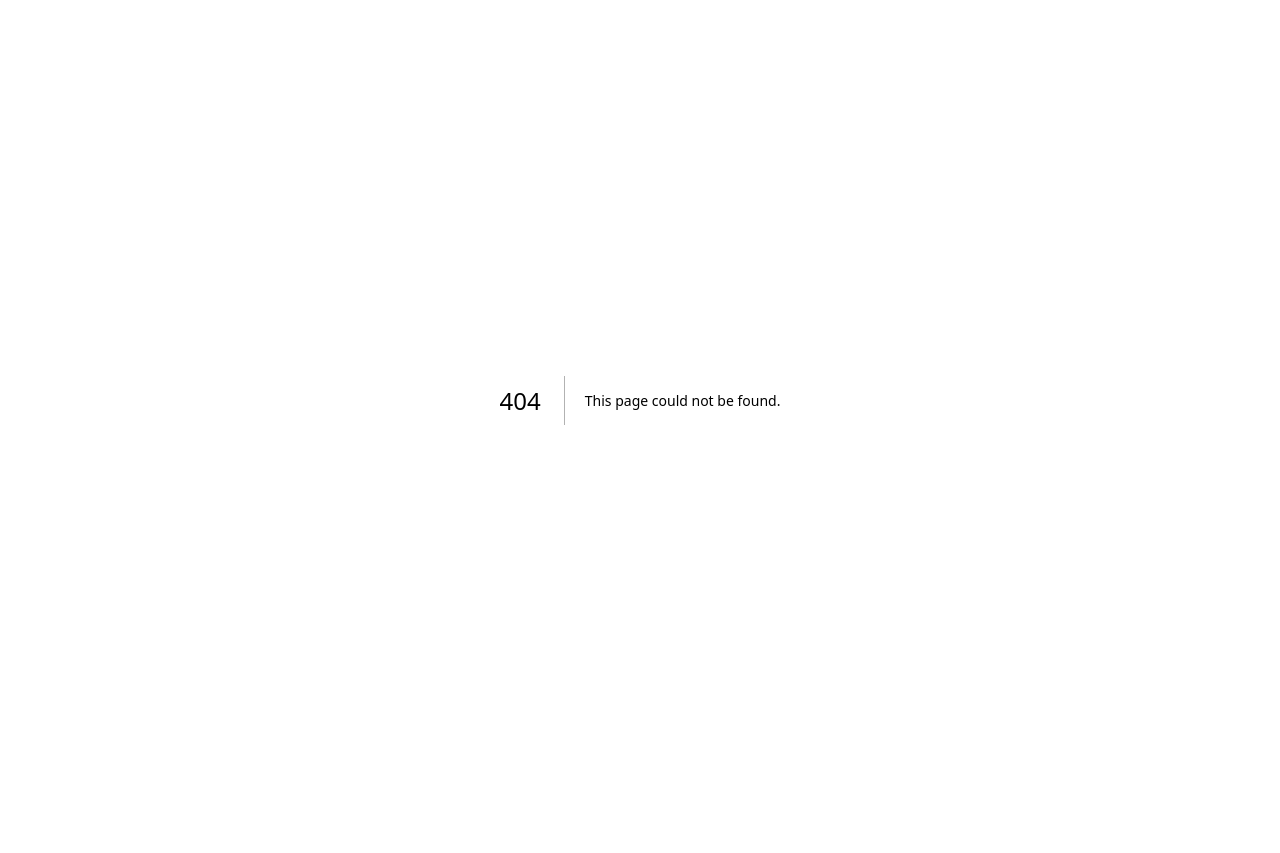
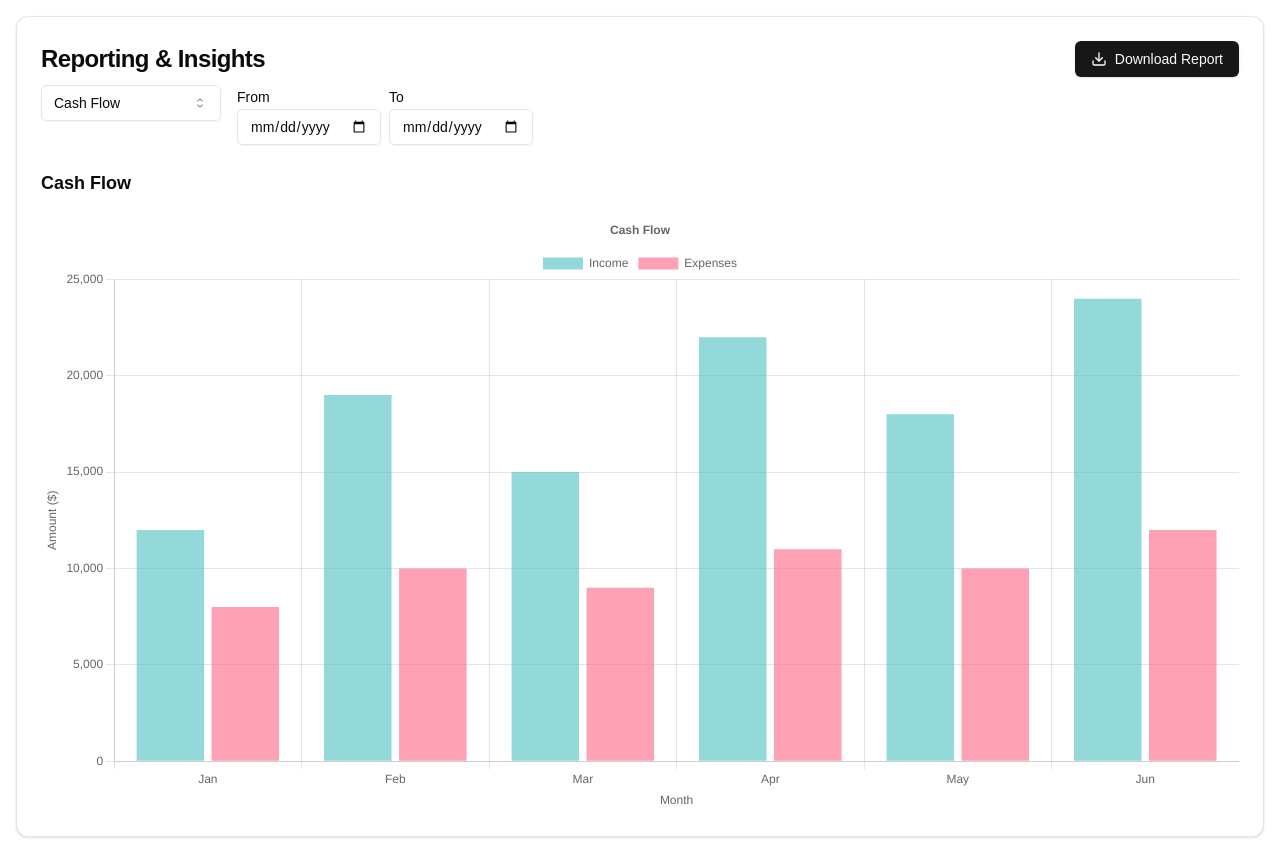
Before and after one commit to LeoUrzua/lending-frontend, a Next.js app: page /reporting in a window 1280 px wide. Before the commit this address had no page. Before the commit the page ends 800 px from the top, so only its background shows below. Built offline with nearby package versions, Linux system fonts and the light colour scheme.

Commit message:
add borrower profile

```diff
--- a/package.json
+++ b/package.json
@@ -17,11 +17,13 @@
     "@radix-ui/react-select": "^2.1.1",
     "@radix-ui/react-slot": "^1.1.0",
     "@radix-ui/react-tabs": "^1.1.0",
+    "chart.js": "^4.4.4",
     "class-variance-authority": "^0.7.0",
     "clsx": "^2.1.1",
     "lucide-react": "^0.439.0",
     "next": "14.2.9",
     "react": "^18",
+    "react-chartjs-2": "^5.2.0",
     "react-dom": "^18",
     "tailwind-merge": "^2.5.2",
     "tailwindcss-animate": "^1.0.7"
--- /dev/null
+++ b/src/app/reporting/page.tsx
@@ -0,0 +1,10 @@
+import { ReportingInsights } from "@/components/reporting-insights";
+
+
+export default function Home() {
+  return (
+    <div>
+      <ReportingInsights />
+    </div>
+  );
+}
--- /dev/null
+++ b/src/components/reporting-insights.tsx
@@ -0,0 +1,183 @@
+'use client'
+
+import React, { useState } from 'react'
+import { Button } from "@/components/ui/button"
+import { Card, CardContent, CardHeader, CardTitle } from "@/components/ui/card"
+import { Select, SelectContent, SelectItem, SelectTrigger, SelectValue } from "@/components/ui/select"
+import { Input } from "@/components/ui/input"
+import { Label } from "@/components/ui/label"
+import { Download, BarChart, PieChart } from 'lucide-react'
+import { Bar, Pie } from 'react-chartjs-2'
+import {
+  Chart as ChartJS,
+  CategoryScale,
+  LinearScale,
+  BarElement,
+  Title,
+  Tooltip,
+  Legend,
+  ArcElement
+} from 'chart.js'
+
+ChartJS.register(
+  CategoryScale,
+  LinearScale,
+  BarElement,
+  Title,
+  Tooltip,
+  Legend,
+  ArcElement
+)
+
+// Mock data for cash flow
+const cashFlowData = {
+  labels: ['Jan', 'Feb', 'Mar', 'Apr', 'May', 'Jun'],
+  datasets: [
+    {
+      label: 'Income',
+      data: [12000, 19000, 15000, 22000, 18000, 24000],
+      backgroundColor: 'rgba(75, 192, 192, 0.6)',
+    },
+    {
+      label: 'Expenses',
+      data: [8000, 10000, 9000, 11000, 10000, 12000],
+      backgroundColor: 'rgba(255, 99, 132, 0.6)',
+    },
+  ],
+}
+
+// Mock data for overdue loans
+const overdueLoanData = {
+  labels: ['1-30 days', '31-60 days', '61-90 days', '90+ days'],
+  datasets: [
+    {
+      data: [5000, 3000, 2000, 1000],
+      backgroundColor: [
+        'rgba(255, 99, 132, 0.6)',
+        'rgba(54, 162, 235, 0.6)',
+        'rgba(255, 206, 86, 0.6)',
+        'rgba(75, 192, 192, 0.6)',
+      ],
+    },
+  ],
+}
+
+export function ReportingInsights() {
+  const [dateRange, setDateRange] = useState({ from: '', to: '' })
+  const [reportType, setReportType] = useState('cashFlow')
+
+  const handleDownload = () => {
+    // In a real application, this would generate and download the report
+    alert('Downloading report...')
+  }
+
+  const handleDateChange = (e: React.ChangeEvent<HTMLInputElement>) => {
+    const { name, value } = e.target
+    setDateRange(prev => ({ ...prev, [name]: value }))
+  }
+
+  const cashFlowOptions = {
+    responsive: true,
+    plugins: {
+      legend: {
+        position: 'top' as const,
+      },
+      title: {
+        display: true,
+        text: 'Cash Flow',
+      },
+    },
+    scales: {
+      x: {
+        type: 'category' as const,
+        title: {
+          display: true,
+          text: 'Month',
+        },
+      },
+      y: {
+        type: 'linear' as const,
+        title: {
+          display: true,
+          text: 'Amount ($)',
+        },
+      },
+    },
+  }
+
+  const overdueLoanOptions = {
+    responsive: true,
+    plugins: {
+      legend: {
+        position: 'top' as const,
+      },
+      title: {
+        display: true,
+        text: 'Overdue Loans by Age',
+      },
+    },
+  }
+
+  return (
+    <div className="container mx-auto p-4">
+      <Card>
+        <CardHeader className="flex flex-row items-center justify-between space-y-0 pb-2">
+          <CardTitle className="text-2xl font-bold">Reporting & Insights</CardTitle>
+          <Button onClick={handleDownload}>
+            <Download className="mr-2 h-4 w-4" /> Download Report
+          </Button>
+        </CardHeader>
+        <CardContent>
+          <div className="flex flex-col md:flex-row justify-between items-start md:items-center space-y-4 md:space-y-0 md:space-x-4 mb-6">
+            <div className="flex flex-col md:flex-row space-y-4 md:space-y-0 md:space-x-4">
+              <Select value={reportType} onValueChange={setReportType}>
+                <SelectTrigger className="w-[180px]">
+                  <SelectValue placeholder="Select report type" />
+                </SelectTrigger>
+                <SelectContent>
+                  <SelectItem value="cashFlow">Cash Flow</SelectItem>
+                  <SelectItem value="overdueLoans">Overdue Loans</SelectItem>
+                </SelectContent>
+              </Select>
+              <div className="flex space-x-2">
+                <div>
+                  <Label htmlFor="dateFrom">From</Label>
+                  <Input
+                    id="dateFrom"
+                    name="from"
+                    type="date"
+                    value={dateRange.from}
+                    onChange={handleDateChange}
+                  />
+                </div>
+                <div>
+                  <Label htmlFor="dateTo">To</Label>
+                  <Input
+                    id="dateTo"
+                    name="to"
+                    type="date"
+                    value={dateRange.to}
+                    onChange={handleDateChange}
+                  />
+                </div>
+              </div>
+            </div>
+          </div>
+          {reportType === 'cashFlow' ? (
+            <div>
+              <h3 className="text-lg font-semibold mb-4">Cash Flow</h3>
+              <Bar data={cashFlowData} options={cashFlowOptions} />
+            </div>
+          ) : (
+            <div>
+              <h3 className="text-lg font-semibold mb-4">Overdue Loans</h3>
+              <div className="w-full md:w-1/2 mx-auto">
+                <Pie data={overdueLoanData} options={overdueLoanOptions} />
+              </div>
+            </div>
+          )}
+        </CardContent>
+      </Card>
+    </div>
+  )
+}
```
Also changed, not shown: 1 other file (tests, documents, lock files or other folders).
